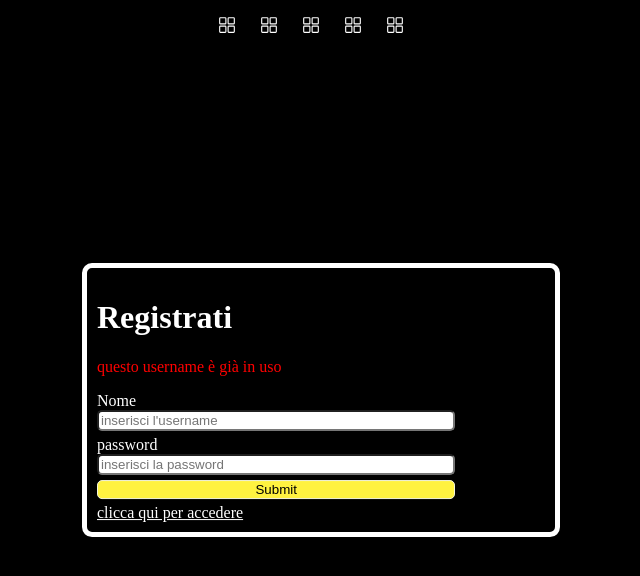
After one commit to Teghino/Log-in, a PHP site: page /registrazionefallita.php in a window 1280 px wide. The commit adds this page. Shown: the top 576 px of the page, without its empty margins (319-959 px from the left). Run offline with PHP 8.4, Linux system fonts and the light colour scheme.

Commit message:
modifica

```diff
--- /dev/null
+++ b/registrazionefallita.php
@@ -0,0 +1,41 @@
+<!DOCTYPE html>
+<html lang="en">
+<head>
+    <meta charset="UTF-8">
+    <meta http-equiv="X-UA-Compatible" content="IE=edge">
+    <meta name="viewport" content="width=device-width, initial-scale=1.0">
+
+    <link rel="stylesheet" type="text/css" href="style.css">
+
+    <title>ciao</title>
+
+    <nav class="toolbar">
+        <ul>
+            <li><a><ion-icon name="grid-outline"></ion-icon></a></li>
+            <li><a><ion-icon name="grid-outline"></ion-icon></a></li>
+            <li><a><ion-icon name="grid-outline"></ion-icon></a></li>
+            <li><a><ion-icon name="grid-outline"></ion-icon></a></li>
+            <li><a><ion-icon name="grid-outline"></ion-icon></a></li>
+        </ul>
+    </nav>
+</head>
+<body>
+
+    <div id='contenitore'>
+        <h1 class="scritte"> Registrati </h1>
+        <p style="color: red"> questo username è già in uso </p>
+        <form action="esempio.php" method="post">
+            <input type="hidden" name="action" value="register">
+            <label for="username" class="scritte"> Nome </label>
+            <input type="text" name="username" id="username" placeholder="inserisci l'username">
+            <label for="password" class="scritte"> password </label>
+            <input type="text" name="password" id="password" placeholder="inserisci la password">
+            <input type="submit" name="invia" id="invia">
+        </form>
+        <a class="scritte" href="index.php">clicca qui per accedere</a>
+    </div>
+
+    <script type="module" src="https://unpkg.com/ionicons@7.1.0/dist/ionicons/ionicons.esm.js"></script>
+<script nomodule src="https://unpkg.com/ionicons@7.1.0/dist/ionicons/ionicons.js"></script>
+</body>
+</html>
--- a/style.css
+++ b/style.css
@@ -7,6 +7,8 @@ form{
 }
 input{
     margin-bottom: 5px;
+    margin-right: 20%;
+    border-radius: 5px;
 }
 #contenitore{
     width: 35%;
```
Also changed, not shown: esempio.php (+24 -10 lines).
